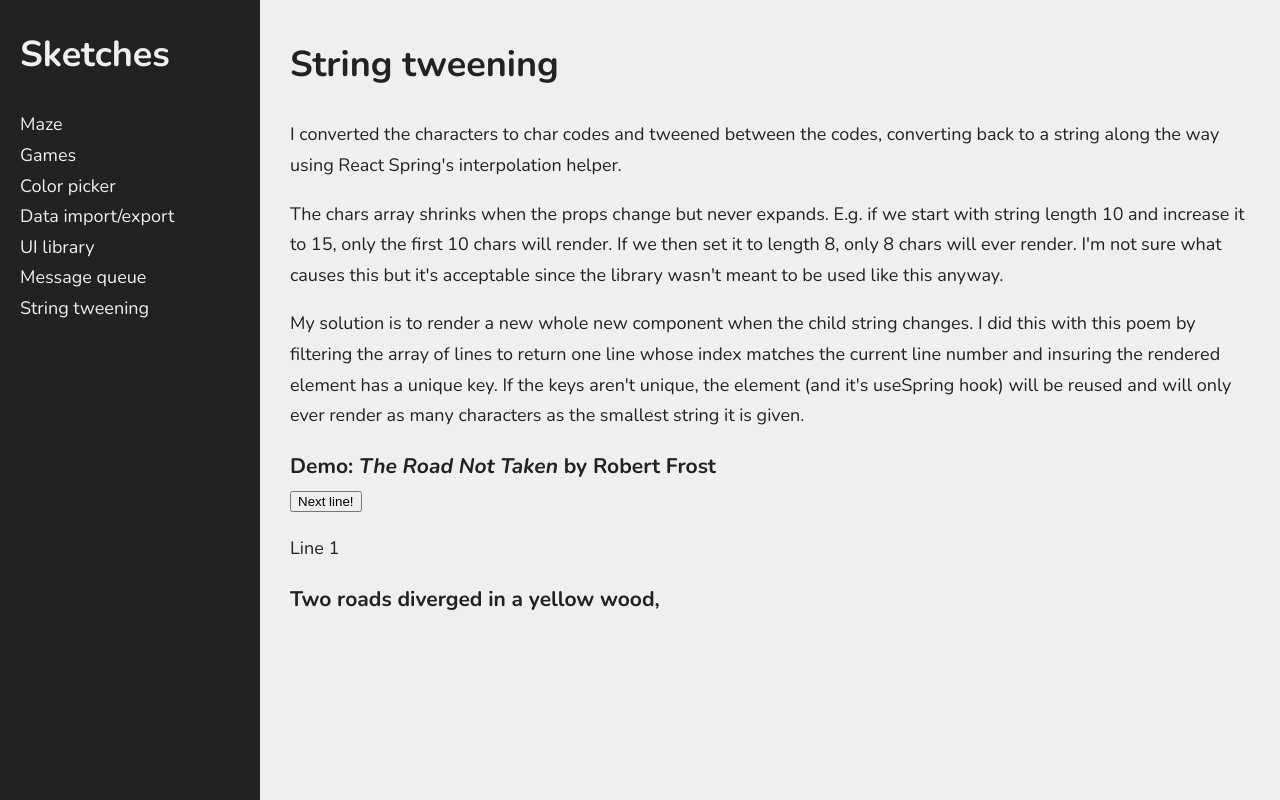
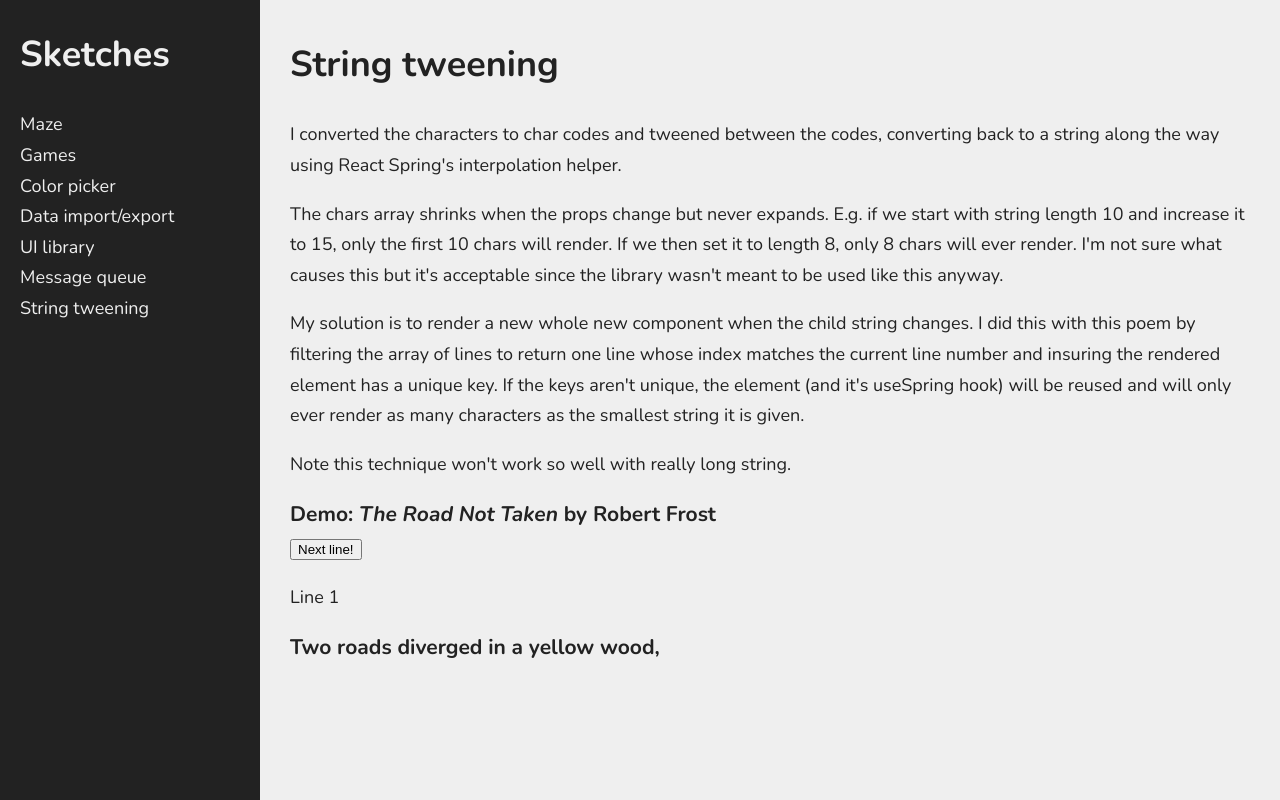
Before and after one commit to murbar/sketchbook, a React (Create React App) app: page /string-tweening in a window 1280 px wide. Built offline with nearby package versions, Linux system fonts and the light colour scheme.

Commit message:
Add note

```diff
--- a/src/components/string-tweening/Demo.js
+++ b/src/components/string-tweening/Demo.js
@@ -65,6 +65,8 @@ export default function Demo() {
         unique, the element (and it's useSpring hook) will be reused and will only ever render as
         many characters as the smallest string it is given.
       </p>
+
+      <p>Note this technique won't work so well with really long string. </p>
       <h3>
         Demo: <em>The Road Not Taken</em> by Robert Frost
       </h3>
```
